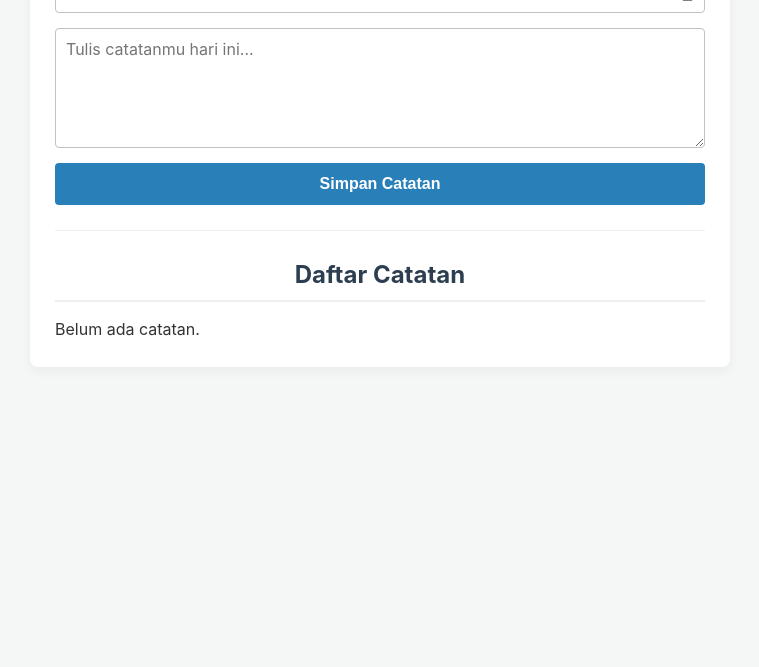
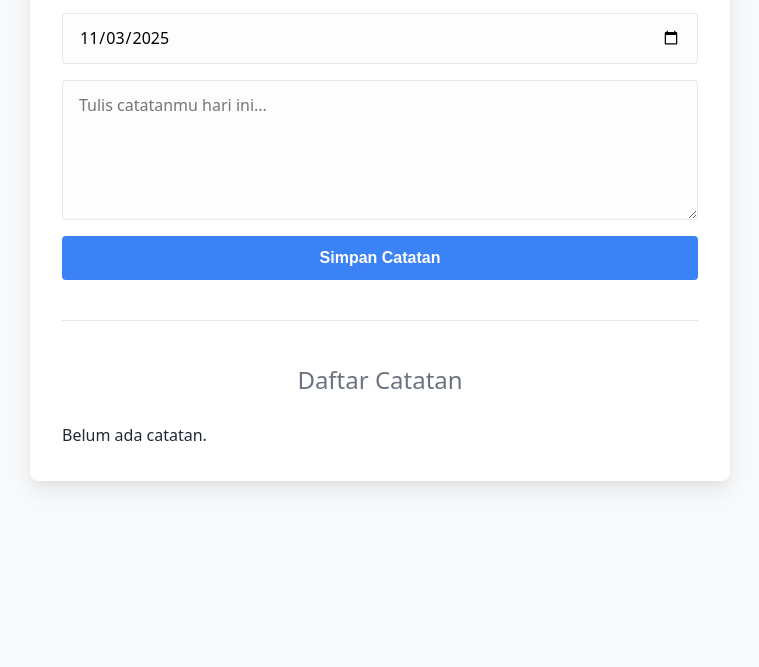
Before and after one commit to kerangkelelep/catatan-harian, a plain HTML site: page index.html in a window 1280 px wide. Shown: the part 133-800 px from the top of the page, without its empty margins (260-1019 px from the left). Drawn offline with Linux system fonts and the light colour scheme.

Commit message:
Update style.css

```diff
--- a/style.css
+++ b/style.css
@@ -1,125 +1,210 @@
-/* Reset CSS Sederhana */
+/* =================================
+   1. DEFINISI VARIABEL (Modern)
+   ================================= */
+:root {
+  /* Font & Ukuran */
+  --font-family: system-ui, -apple-system, BlinkMacSystemFont, "Segoe UI", Roboto, sans-serif;
+  --radius-sm: 4px;
+  --radius-md: 8px;
+
+  /* Palet Warna */
+  --c-bg: #f8f9fa;             /* Background Halaman (Abu-abu sangat muda) */
+  --c-surface: #ffffff;        /* Background Kartu/Container (Putih) */
+  --c-border: #e5e7eb;         /* Warna Border (Abu-abu muda) */
+
+  --c-text-primary: #1f2937;   /* Teks Utama (Hitam-Abu) */
+  --c-text-secondary: #6b7280; /* Teks Pendukung (Abu-abu) */
+
+  --c-primary: #3b82f6;         /* Warna Aksen Biru */
+  --c-primary-hover: #2563eb;   /* Aksen Biru (Hover) */
+
+  --c-danger: #ef4444;          /* Warna Bahaya/Hapus (Merah) */
+  --c-danger-bg-hover: #fef2f2; /* Latar Hapus (Hover) */
+
+  /* Bayangan (Shadow) */
+  --shadow-sm: 0 1px 3px rgba(0,0,0,0.03), 0 1px 2px rgba(0,0,0,0.06);
+  --shadow-md: 0 4px 6px rgba(0,0,0,0.03), 0 10px 20px rgba(0,0,0,0.07);
+
+  /* Transisi */
+  --transition-ease: all 0.2s ease-in-out;
+}
+
+/* =================================
+   2. RESET & BODY
+   ================================= */
 * {
-    box-sizing: border-box;
-    margin: 0;
-    padding: 0;
+  box-sizing: border-box;
+  margin: 0;
+  padding: 0;
+}
+
+html {
+  font-size: 16px; /* Basis untuk 'rem' */
 }
 
 body {
-    font-family: -apple-system, BlinkMacSystemFont, "Segoe UI", Roboto, sans-serif;
-    background-color: #f4f7f6;
-    color: #333;
-    line-height: 1.6;
-    padding: 20px;
+  font-family: var(--font-family);
+  background-color: var(--c-bg);
+  color: var(--c-text-primary);
+  line-height: 1.6;
+  padding: 2rem;
 }
 
+/* =================================
+   3. LAYOUT UTAMA & JUDUL
+   ================================= */
 .container {
-    max-width: 700px;
-    margin: 0 auto;
-    background-color: #ffffff;
-    padding: 25px;
-    border-radius: 8px;
-    box-shadow: 0 4px 12px rgba(0, 0, 0, 0.05);
-}
-
-h1, h2 {
-    color: #2c3e50;
-    margin-bottom: 15px;
-    text-align: center;
+  max-width: 700px;
+  margin: 0 auto;
+  background-color: var(--c-surface);
+  padding: 2rem;
+  border-radius: var(--radius-md);
+  box-shadow: var(--shadow-md);
 }
 
 h1 {
-    font-size: 2em;
+  font-size: 2.25rem; /* 36px */
+  font-weight: 700;
+  color: var(--c-text-primary);
+  text-align: center;
+  margin-bottom: 1.5rem;
 }
 
 h2 {
-    font-size: 1.5em;
-    margin-top: 20px;
-    border-bottom: 2px solid #ecf0f1;
-    padding-bottom: 5px;
+  font-size: 1.5rem; /* 24px */
+  font-weight: 500;
+  color: var(--c-text-secondary);
+  text-align: center;
+  margin-top: 1.5rem;
+  margin-bottom: 1.5rem;
+  /* Menghilangkan border-bottom yang kaku */
 }
 
-.input-area {
-    display: flex;
-    flex-direction: column;
-    gap: 15px;
+hr {
+  border: 0;
+  border-top: 1px solid var(--c-border);
+  margin: 2.5rem 0;
 }
 
-#input-tanggal {
-    font-size: 1em;
-    padding: 8px;
-    border: 1px solid #bdc3c7;
-    border-radius: 4px;
+/* =================================
+   4. AREA INPUT (FORM)
+   ================================= */
+.input-area {
+  display: flex;
+  flex-direction: column;
+  gap: 1rem; /* Jarak antar elemen input */
+}
+
+/* Style umum untuk input & textarea */
+#input-tanggal,
+#input-catatan {
+  font-family: var(--font-family);
+  font-size: 1rem;
+  padding: 0.8rem 1rem;
+  border: 1px solid var(--c-border);
+  border-radius: var(--radius-sm);
+  background-color: #fdfdfd; /* Sedikit beda dari background utama */
+  transition: var(--transition-ease);
+}
+
+/* --- Efek Detail: Focus Ring Kustom --- */
+#input-tanggal:focus,
+#input-catatan:focus {
+  outline: none; /* Hilangkan outline bawaan */
+  border-color: var(--c-primary);
+  box-shadow: 0 0 0 3px rgba(59, 130, 246, 0.2); /* Efek "glow" biru */
 }
 
 #input-catatan {
-    font-family: inherit;
-    font-size: 1em;
-    padding: 10px;
-    border: 1px solid #bdc3c7;
-    border-radius: 4px;
-    min-height: 120px;
-    resize: vertical;
+  min-height: 140px;
+  resize: vertical;
 }
 
+/* --- Efek Detail: Tombol Simpan --- */
 #tombol-simpan {
-    background-color: #2980b9;
-    color: white;
-    font-size: 1em;
-    font-weight: bold;
-    padding: 12px;
-    border: none;
-    border-radius: 4px;
-    cursor: pointer;
-    transition: background-color 0.3s ease;
+  font-size: 1rem;
+  font-weight: 600;
+  padding: 0.8rem 1rem;
+  border: none;
+  border-radius: var(--radius-sm);
+  cursor: pointer;
+
+  background-color: var(--c-primary);
+  color: white;
+
+  transition: var(--transition-ease);
 }
 
 #tombol-simpan:hover {
-    background-color: #3498db;
+  background-color: var(--c-primary-hover);
+  /* Efek "terangkat" yang keren */
+  transform: translateY(-2px);
+  box-shadow: 0 4px 8px rgba(59, 130, 246, 0.2);
 }
 
-hr {
-    border: 0;
-    height: 1px;
-    background: #ecf0f1;
-    margin: 25px 0;
+/* =================================
+   5. DAFTAR CATATAN
+   ================================= */
+#daftar-catatan {
+  /* Mengatur jarak antar item catatan */
+  display: flex;
+  flex-direction: column;
+  gap: 1rem;
 }
 
 .catatan-item {
-    background-color: #fafafa;
-    border: 1px solid #e0e0e0;
-    border-radius: 5px;
-    padding: 15px;
-    margin-bottom: 15px;
-    word-wrap: break-word; /* Agar teks panjang tidak merusak layout */
+  background-color: var(--c-surface);
+  border: 1px solid var(--c-border);
+  border-radius: var(--radius-md);
+  padding: 1rem 1.25rem;
+  word-wrap: break-word;
+  transition: var(--transition-ease);
+}
+
+/* --- Efek Detail: Item Terangkat --- */
+.catatan-item:hover {
+  transform: translateY(-2px);
+  box-shadow: var(--shadow-sm);
+  border-color: #d1d5db; /* Border sedikit lebih gelap */
 }
 
 .catatan-item .header {
-    display: flex;
-    justify-content: space-between;
-    align-items: center;
-    margin-bottom: 10px;
+  display: flex;
+  justify-content: space-between;
+  align-items: center;
+  margin-bottom: 0.75rem;
 }
 
 .catatan-item strong {
-    font-size: 1.1em;
-    color: #34495e;
+  font-size: 1.1rem;
+  font-weight: 600;
+  color: var(--c-text-primary);
 }
 
+.catatan-item p {
+  color: var(--c-text-secondary);
+  white-space: pre-wrap; /* Penting: Jaga format paragraf */
+  line-height: 1.7; /* Lebih mudah dibaca */
+}
+
+/* --- Efek Detail: Tombol Hapus Halus --- */
 .catatan-item .tombol-hapus {
-    background: none;
-    border: none;
-    color: #e74c3c;
-    font-size: 0.9em;
-    font-weight: bold;
-    cursor: pointer;
-    padding: 5px;
+  background: none;
+  border: none;
+  cursor: pointer;
+  padding: 0.25rem 0.5rem;
+  border-radius: var(--radius-sm);
+
+  /* Default: halus & tidak mencolok */
+  color: var(--c-text-secondary);
+  font-size: 0.9rem;
+  font-weight: 600;
+
+  transition: var(--transition-ease);
 }
 
 .catatan-item .tombol-hapus:hover {
-    text-decoration: underline;
+  /* Hover: Jelas & tegas */
+  color: var(--c-danger);
+  background-color: var(--c-danger-bg-hover);
 }
-
-.catatan-item p {
-    white-space: pre-wrap; /* Menjaga format line break dari textarea */
-}
```
